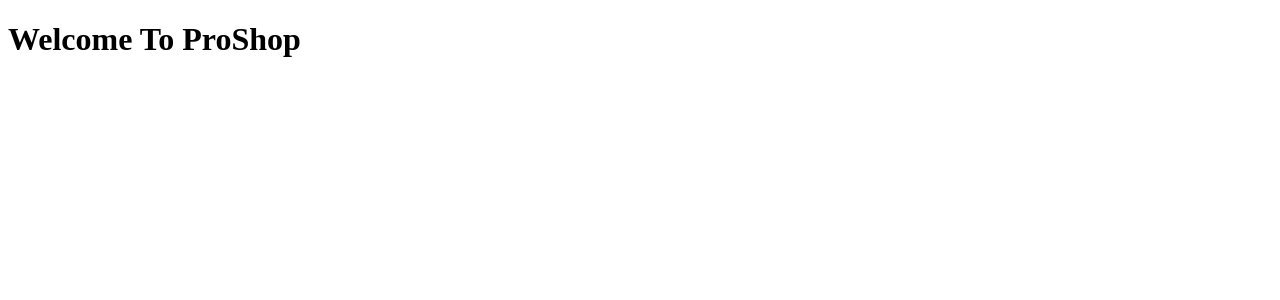
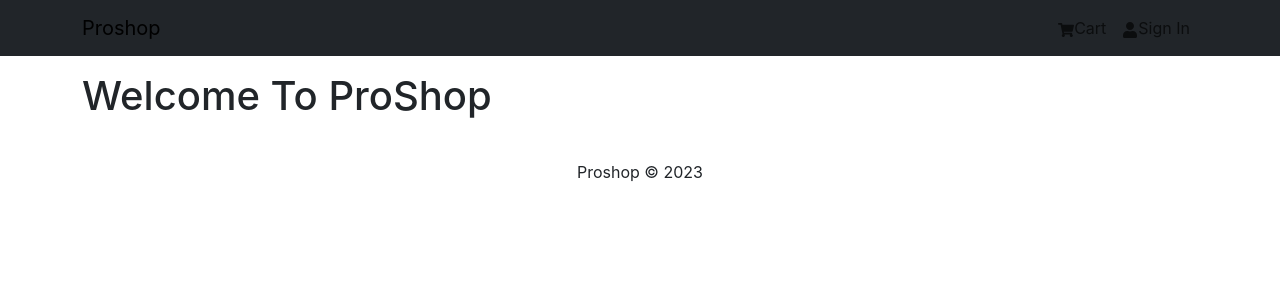
Before and after one commit to SasiGanesan/ProShop, a React (Create React App) app in the folder frontend/: page / in a window 1280 px wide. Shown: the top 300 px of the page. Built offline with nearby package versions, Linux system fonts and the light colour scheme.

Commit message:
header & footer section

```diff
--- a/frontend/src/App.js
+++ b/frontend/src/App.js
@@ -1,10 +1,18 @@
-import React from 'react';
-
+//import React from 'react';
+import { Container } from 'react-bootstrap';
+import Header from './components/Header'
+import Footer from './components/Footer';
 function App() {
   return (
-    <div className="App">
-      <h1>Welcome To ProShop</h1>
-    </div>
+    <>
+    <Header/>
+    <main className='py-3'>
+      <Container>
+        <h1>Welcome To ProShop</h1>
+      </Container>
+  </main>
+  <Footer/>
+  </>
   );
 }
 
--- /dev/null
+++ b/frontend/src/components/Footer.jsx
@@ -0,0 +1,19 @@
+import React from 'react'
+import { Container,Row,Col } from 'react-bootstrap'
+const Footer = () => {
+const currentYear=new Date().getFullYear()
+
+  return (
+    <footer>
+      <Container>
+        <Row>
+            <Col className='text-center py-3'>
+                <p>Proshop &copy; {currentYear}</p>
+            </Col>
+        </Row>
+      </Container>
+    </footer>
+  )
+}
+
+export default Footer
--- /dev/null
+++ b/frontend/src/components/Header.jsx
@@ -0,0 +1,25 @@
+//import React from 'react'
+import {Navbar,Nav, Container} from 'react-bootstrap'
+
+import {FaShoppingCart,FaUser} from 'react-icons/fa'
+
+const Header = () => {
+  return (
+    <header>
+        <Navbar bg='dark' varient='grey' expand='md' collapseOnSelect>
+            <Container>
+                <Navbar.Brand href="/">Proshop</Navbar.Brand>
+                <Navbar.Toggle aria-controls='basic-navbar-nav'/>
+                <Navbar.Collapse id='basic-navbar-nav'>
+                    <Nav className='ms-auto'>
+                    <Nav.Link href='/cart'><FaShoppingCart/>Cart</Nav.Link>
+                    <Nav.Link href='/login'><FaUser/>Sign In</Nav.Link>
+                    </Nav>
+                </Navbar.Collapse>
+            </Container>
+        </Navbar>
+    </header>
+  )
+}
+
+export default Header
--- a/frontend/src/index.js
+++ b/frontend/src/index.js
@@ -1,5 +1,7 @@
 import React from 'react';
 import ReactDOM from 'react-dom/client';
+import 'bootstrap/dist/css/bootstrap.min.css'
+import './index.css'
 import App from './App';
 import reportWebVitals from './reportWebVitals';
 
@@ -10,7 +12,5 @@ root.render(
   </React.StrictMode>
 );
 
-// If you want to start measuring performance in your app, pass a function
-// to log results (for example: reportWebVitals(console.log))
-// or send to an analytics endpoint. Learn more: https://bit.ly/CRA-vitals
+
 reportWebVitals();
```
